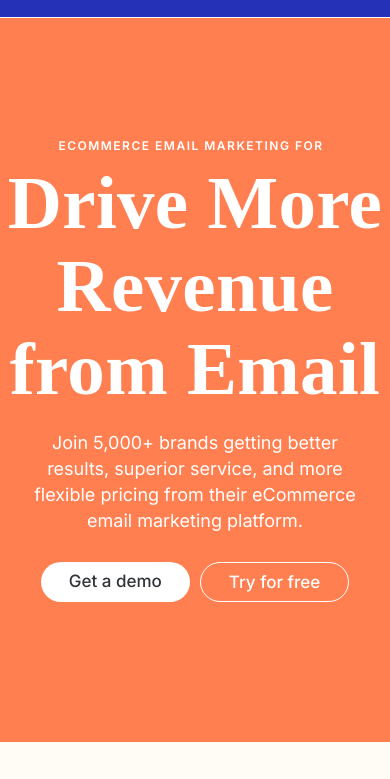
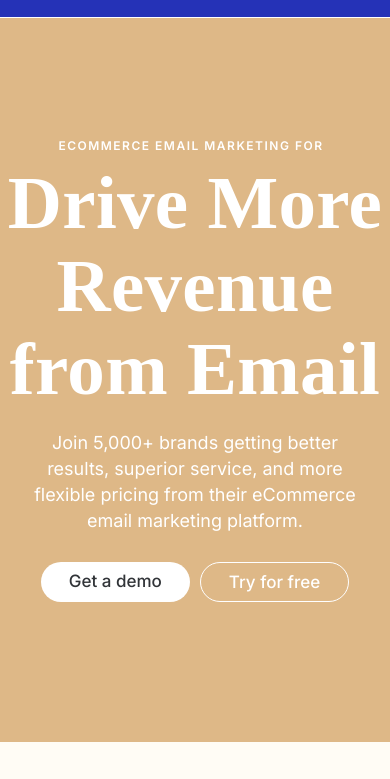
Before and after one commit to webdesigngit/restest, a plain HTML site: page index.html in a window 390 px wide. Shown: the part 65-844 px from the top of the page. Drawn offline with Linux system fonts and the light colour scheme; a web font is replaced by a local one.

Commit message:
Add files via upload

```diff
--- a/assets/css/responsive.css
+++ b/assets/css/responsive.css
@@ -1,11 +1,11 @@
 @media(max-width:1500px){
     .section-01{
-        background-color: aqua;
+        background-color: chartreuse;
     }
 }
 
 @media(max-width:1200px){
     .section-01{
-        background-color: coral;
+        background-color: burlywood;
     }
 }
```
